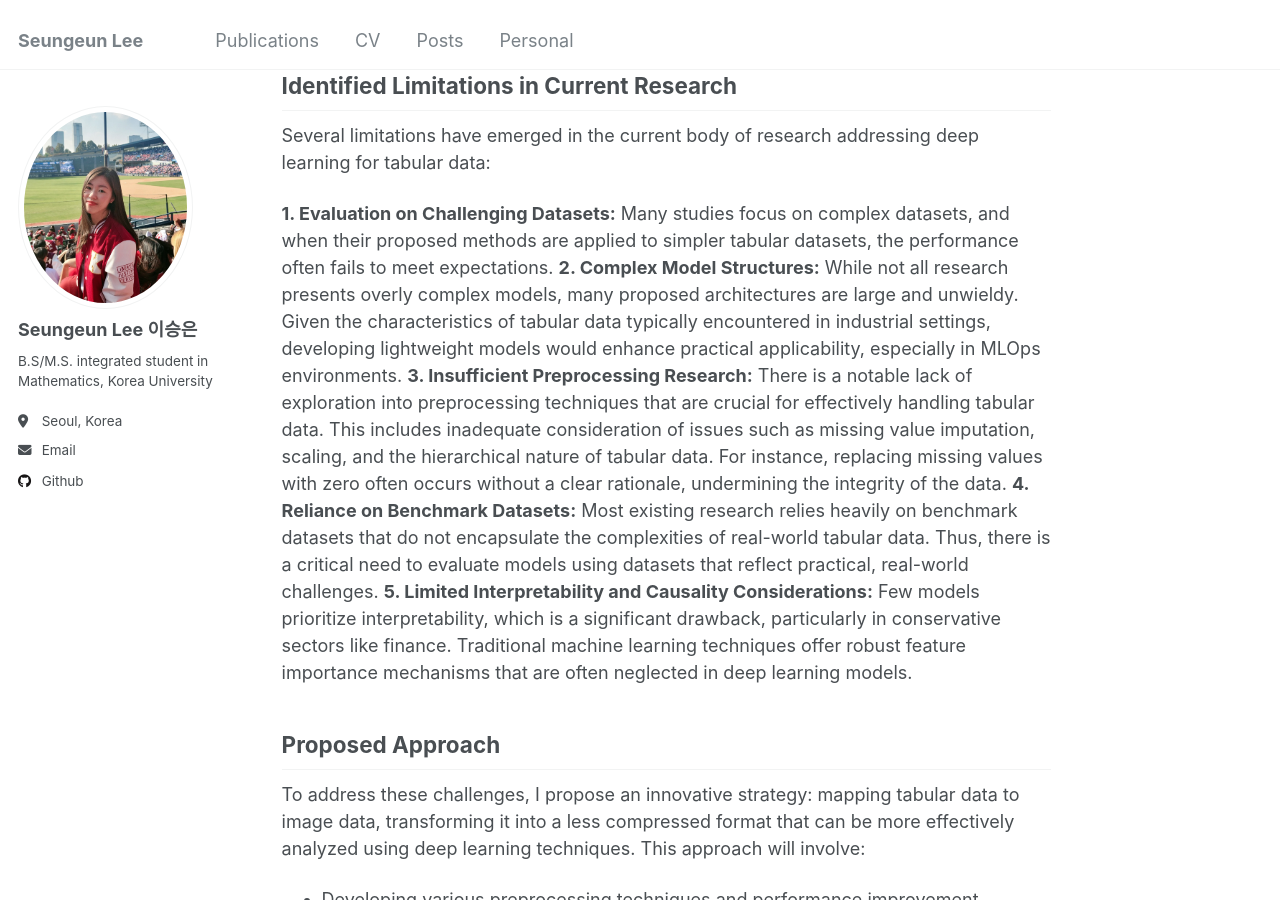
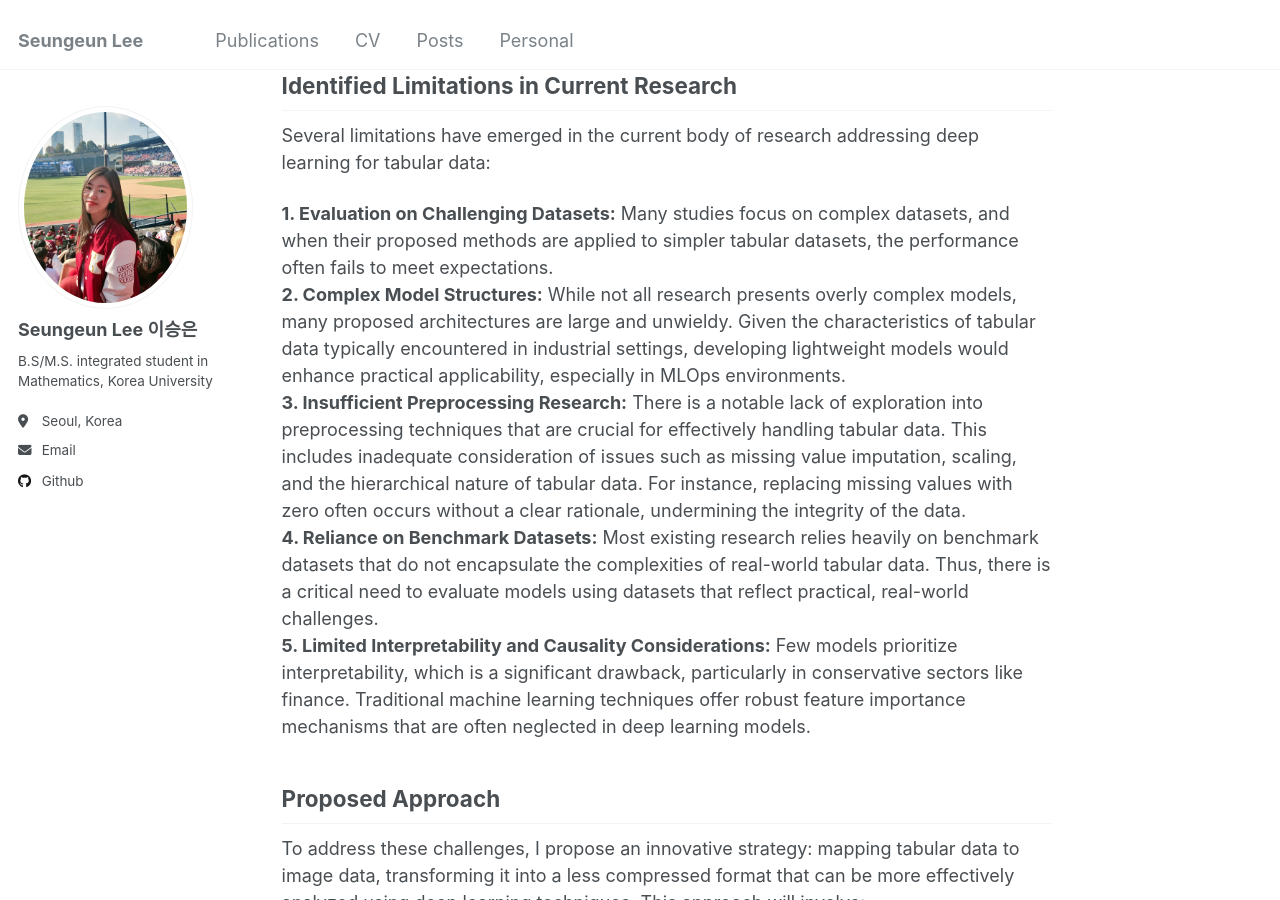
Before and after one commit to duneag2/duneag2.github.io, a Jekyll site: the page built from _posts/2024-10-08-blog-post-1.md, in a window 1280 px wide and 900 px high, scrolled down 783 px. Built offline with Jekyll 4.4.1, drawn with Linux system fonts in a browser that asks for light colours.

```diff
--- a/_posts/2024-10-08-blog-post-1.md
+++ b/_posts/2024-10-08-blog-post-1.md
@@ -19,10 +19,10 @@ One of the main challenges in applying deep learning to tabular data arises from
 
 Several limitations have emerged in the current body of research addressing deep learning for tabular data:
 
-**1. Evaluation on Challenging Datasets:** Many studies focus on complex datasets, and when their proposed methods are applied to simpler tabular datasets, the performance often fails to meet expectations.
-**2. Complex Model Structures:** While not all research presents overly complex models, many proposed architectures are large and unwieldy. Given the characteristics of tabular data typically encountered in industrial settings, developing lightweight models would enhance practical applicability, especially in MLOps environments.
-**3. Insufficient Preprocessing Research:** There is a notable lack of exploration into preprocessing techniques that are crucial for effectively handling tabular data. This includes inadequate consideration of issues such as missing value imputation, scaling, and the hierarchical nature of tabular data. For instance, replacing missing values with zero often occurs without a clear rationale, undermining the integrity of the data.
-**4. Reliance on Benchmark Datasets:** Most existing research relies heavily on benchmark datasets that do not encapsulate the complexities of real-world tabular data. Thus, there is a critical need to evaluate models using datasets that reflect practical, real-world challenges.
+**1. Evaluation on Challenging Datasets:** Many studies focus on complex datasets, and when their proposed methods are applied to simpler tabular datasets, the performance often fails to meet expectations. <br>
+**2. Complex Model Structures:** While not all research presents overly complex models, many proposed architectures are large and unwieldy. Given the characteristics of tabular data typically encountered in industrial settings, developing lightweight models would enhance practical applicability, especially in MLOps environments. <br>
+**3. Insufficient Preprocessing Research:** There is a notable lack of exploration into preprocessing techniques that are crucial for effectively handling tabular data. This includes inadequate consideration of issues such as missing value imputation, scaling, and the hierarchical nature of tabular data. For instance, replacing missing values with zero often occurs without a clear rationale, undermining the integrity of the data. <br>
+**4. Reliance on Benchmark Datasets:** Most existing research relies heavily on benchmark datasets that do not encapsulate the complexities of real-world tabular data. Thus, there is a critical need to evaluate models using datasets that reflect practical, real-world challenges. <br>
 **5. Limited Interpretability and Causality Considerations:** Few models prioritize interpretability, which is a significant drawback, particularly in conservative sectors like finance. Traditional machine learning techniques offer robust feature importance mechanisms that are often neglected in deep learning models.
 
 ## Proposed Approach
```
